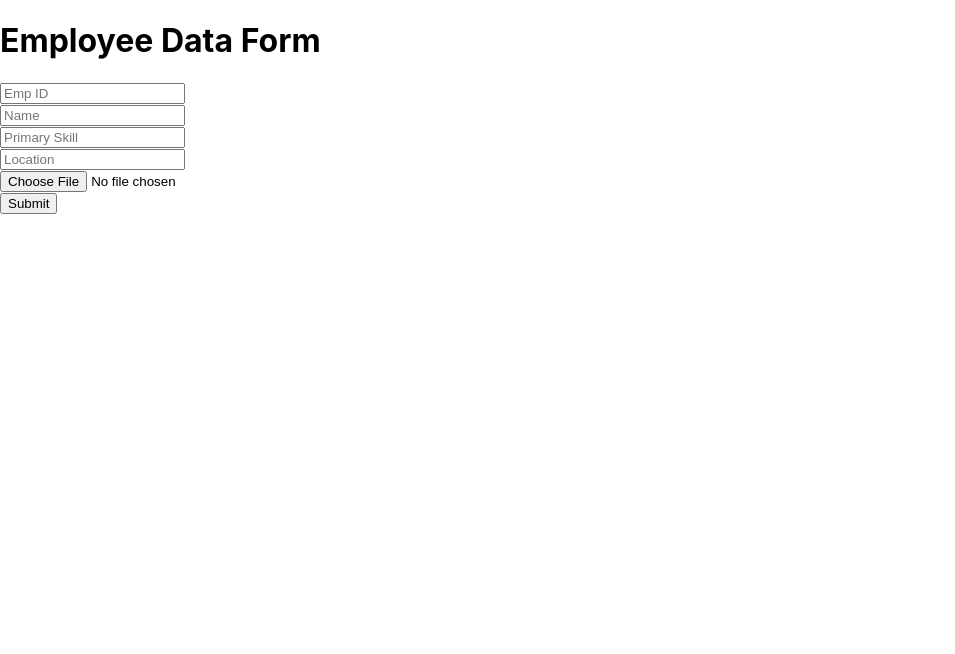
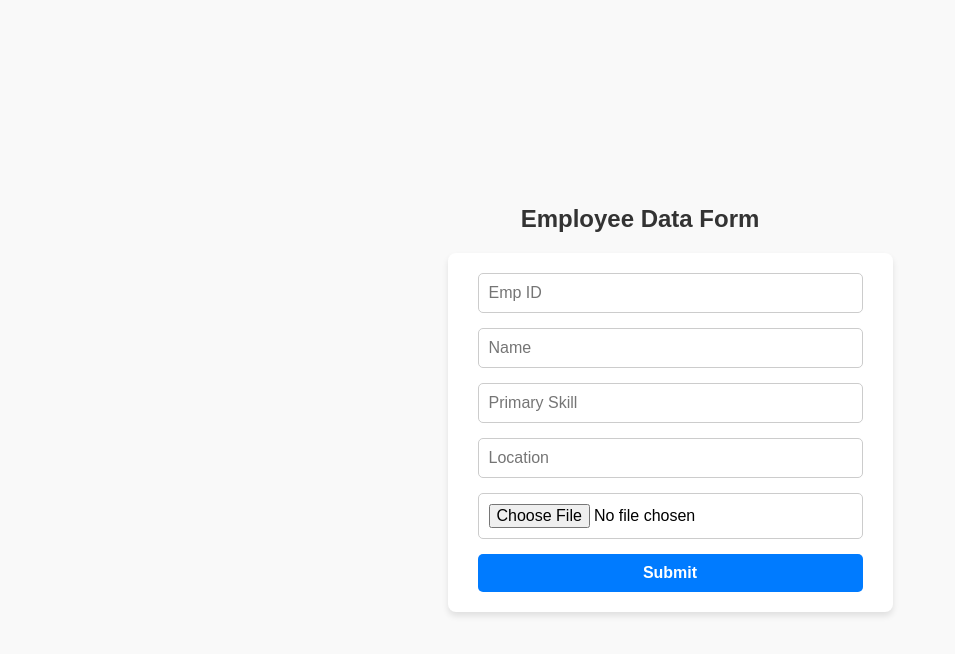
Before and after one commit to dev-YashJain/employeeManagementWithAWS, a React (Create React App) app: page / in a window 1280 px wide. Shown: the top 654 px of the page, without its empty margins (0-955 px from the left). Built offline with nearby package versions, Linux system fonts and the light colour scheme.

Commit message:
Update App.css

```diff
--- a/src/App.css
+++ b/src/App.css
@@ -1,38 +1,76 @@
-.App {
-  text-align: center;
+/* General styles */
+body {
+  font-family: "Arial", sans-serif;
+  background-color: #f9f9f9;
+  margin: 0;
+  padding: 0;
+  display: flex;
+  justify-content: center;
+  align-items: center;
+  height: 100vh;
 }
 
-.App-logo {
-  height: 40vmin;
-  pointer-events: none;
+/* Main container */
+form {
+  background-color: #ffffff;
+  padding: 20px 30px;
+  border-radius: 8px;
+  box-shadow: 0 4px 6px rgba(0, 0, 0, 0.1);
+  width: 100%;
+  max-width: 400px;
 }
 
-@media (prefers-reduced-motion: no-preference) {
-  .App-logo {
-    animation: App-logo-spin infinite 20s linear;
+/* Form title */
+h1 {
+  text-align: center;
+  margin-bottom: 20px;
+  color: #333333;
+  font-size: 24px;
+}
+
+/* Form fields */
+form div {
+  margin-bottom: 15px;
+}
+
+input[type="text"],
+input[type="file"],
+button {
+  width: 100%;
+  padding: 10px;
+  border: 1px solid #cccccc;
+  border-radius: 5px;
+  font-size: 16px;
+  outline: none;
+  box-sizing: border-box;
+}
+
+input[type="text"]:focus,
+input[type="file"]:focus {
+  border-color: #007bff;
+  box-shadow: 0 0 5px rgba(0, 123, 255, 0.5);
+}
+
+/* Button styling */
+button {
+  background-color: #007bff;
+  color: white;
+  font-weight: bold;
+  cursor: pointer;
+  border: none;
+}
+
+button:hover {
+  background-color: #0056b3;
+}
+
+/* Responsive design */
+@media (max-width: 480px) {
+  form {
+    padding: 15px;
+  }
+
+  h1 {
+    font-size: 20px;
   }
 }
-
-.App-header {
-  background-color: #282c34;
-  min-height: 100vh;
-  display: flex;
-  flex-direction: column;
-  align-items: center;
-  justify-content: center;
-  font-size: calc(10px + 2vmin);
-  color: white;
-}
-
-.App-link {
-  color: #61dafb;
-}
-
-@keyframes App-logo-spin {
-  from {
-    transform: rotate(0deg);
-  }
-  to {
-    transform: rotate(360deg);
-  }
-}
```
